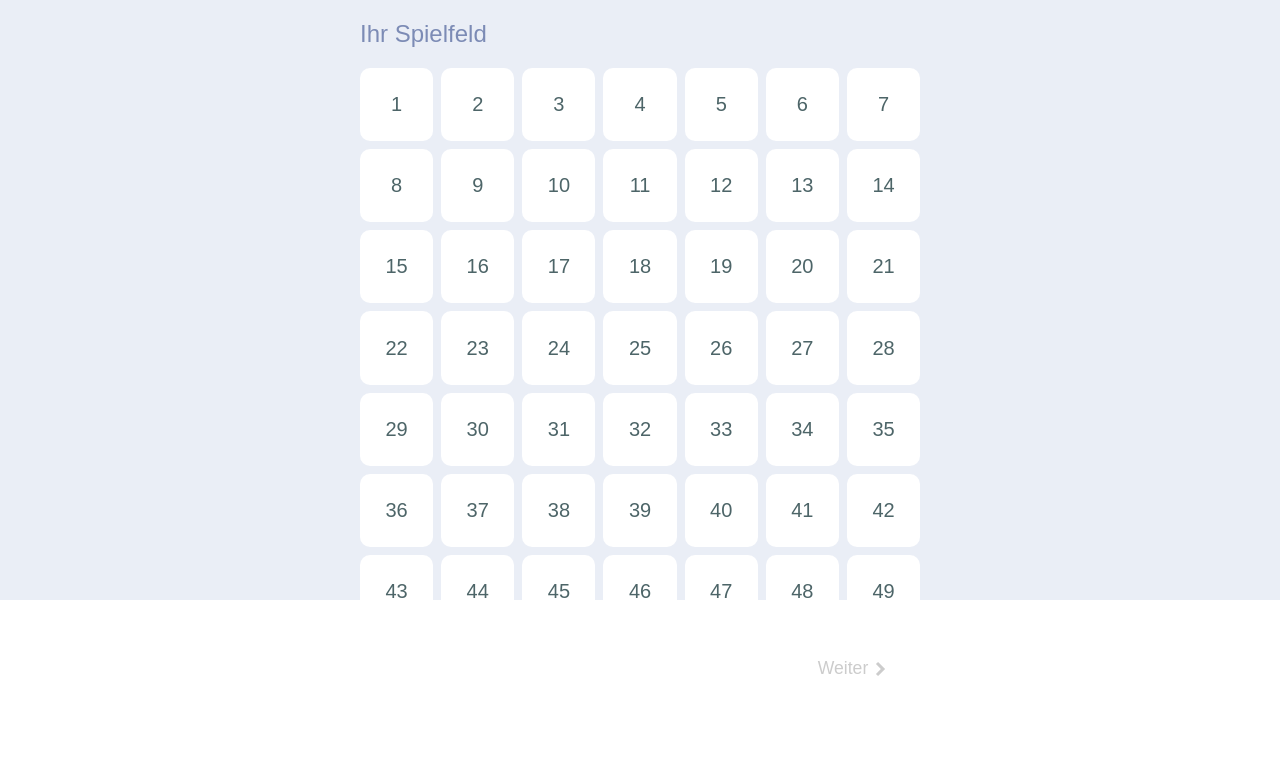
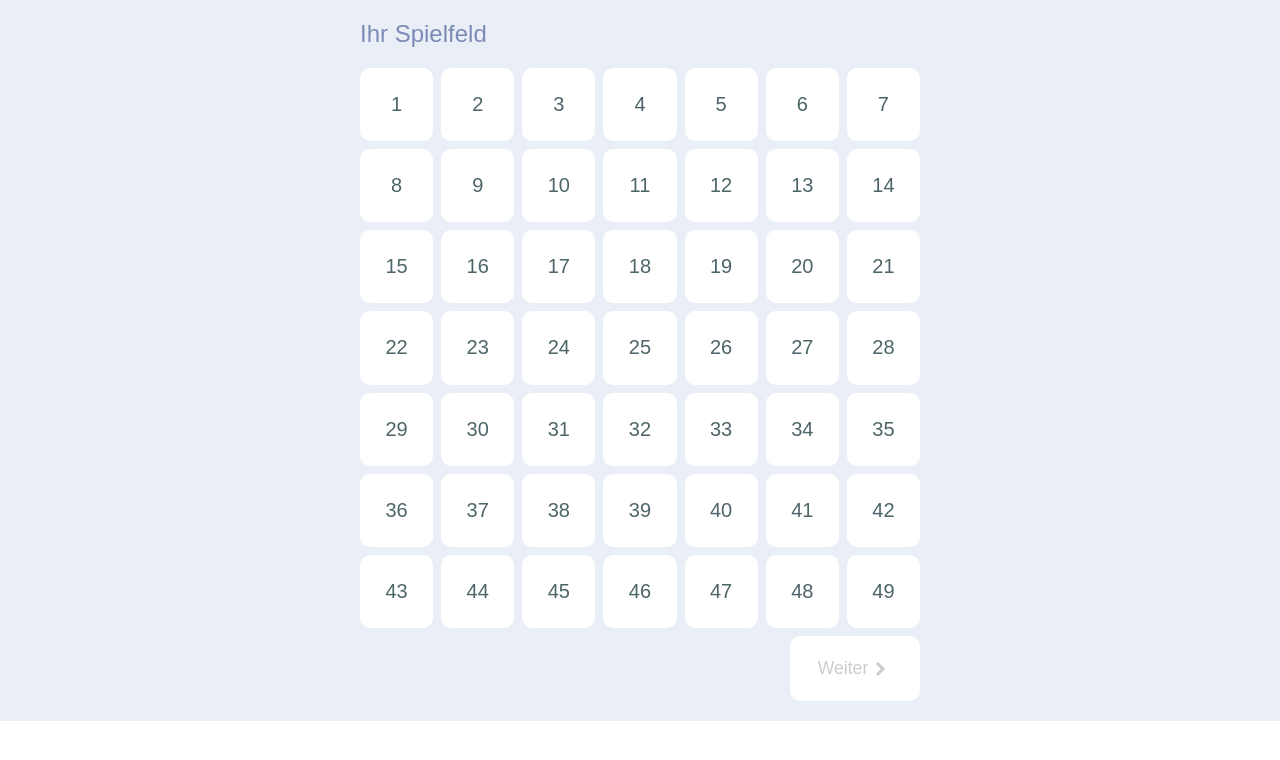
Before and after one commit to zunkelty/neoskop-lotto-soenke, a React (Create React App) app: page / in a window 1280 px wide. Shown: the top 760 px of the page. Built offline with nearby package versions, Linux system fonts and the light colour scheme.

Commit message:
Fixed aspect-ratio cross browser issue

```diff
--- a/src/components/SimpleButton/SimpleButton.styles.scss
+++ b/src/components/SimpleButton/SimpleButton.styles.scss
@@ -1,5 +1,5 @@
 .simple-button {
-  aspect-ratio: 2/1;
+  aspect-ratio: 2/1; //Aspect-ratio ist nicht entscheident, deswegen wird hier kein Fallback für nicht-kompatible Browser gebraucht.
 
   min-height: 65px;
   min-width: 65px;
--- a/src/components/Spielfeld/Spielfeld.component.jsx
+++ b/src/components/Spielfeld/Spielfeld.component.jsx
@@ -34,6 +34,7 @@
   return (
     <div className="lottoschein">
       <h1>Ihr Spielfeld</h1>
+      <div className="spielfeld-wrapper">
         <div className="spielfeld">
           {isSelected.map((isFieldSelected, i) => (
             <Zahlenfeld
@@ -45,6 +46,7 @@
             />
           ))}
         </div>
+      </div>
       <SimpleButton onClick={onProceed} isDisabled={!canProceed}>
         Weiter
       </SimpleButton>
--- a/src/components/Spielfeld/Spielfeld.styles.scss
+++ b/src/components/Spielfeld/Spielfeld.styles.scss
@@ -1,6 +1,4 @@
 .lottoschein {
-  aspect-ratio: 1/1;
-
   max-width: 600px;
 
   width: 100%;
@@ -16,11 +14,27 @@
     margin-bottom: 20px;
   }
 
-  .spielfeld {
-    display: grid;
-    grid-template-columns: repeat(7, 1fr);
-    grid-template-rows: repeat(7, 1fr);
-    gap: 8px;
+  //Ein zusätzlicher Wrapper um das Spielfeld mit absoluter Positionierung ist zwar unschön,
+  //aber ein guter Weg für die Browser-Kompatibilität um sicherzustellen, dass das Spielfeld immer quadratisch bleibt.
+  //aspect-ratio ist leider (noch) nicht auf allen Browser unterstützt (bspw. Chrome/Safari auf iPadOS) s. https://caniuse.com/?search=aspect-ratio
+  .spielfeld-wrapper {
+    .spielfeld {
+      display: grid;
+      grid-template-columns: repeat(7, 1fr);
+      grid-template-rows: repeat(7, 1fr);
+      gap: 8px;
+
+      width: 100%;
+      height: 100%;
+
+      position: absolute;
+      top: 0;
+      left: 0;
+    }
+
+    height: 0;
+    padding-top: 100%;
+    position: relative;
   }
 
   .simple-button {
--- a/src/components/Zahlenfeld/Zahlenfeld.styles.scss
+++ b/src/components/Zahlenfeld/Zahlenfeld.styles.scss
@@ -1,8 +1,4 @@
 .zahlenfeld {
-  aspect-ratio: 1;
-  // min-width: 14.2875%;
-  // min-height: 14.2875%;
-
   border-radius: 10px;
 
   display: flex;
```
Lines whose indentation alone changed are shown as unchanged.
